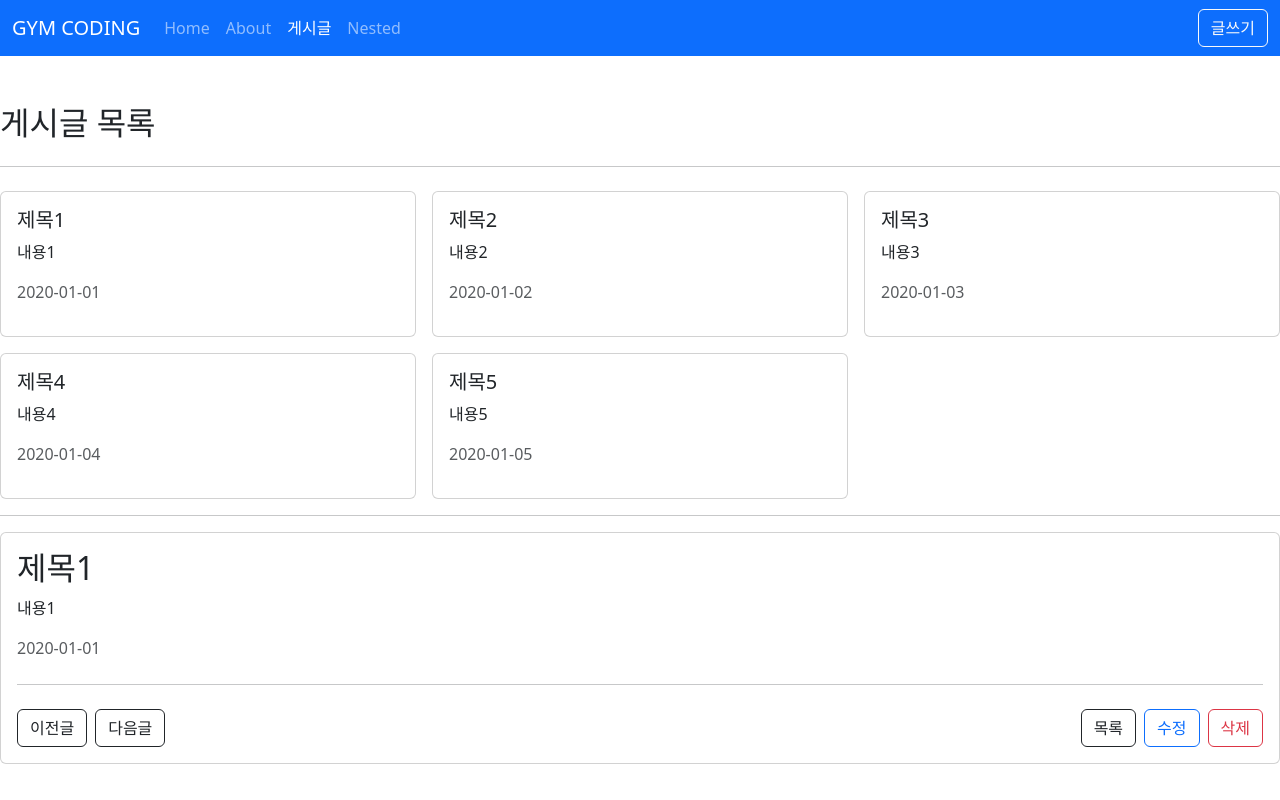
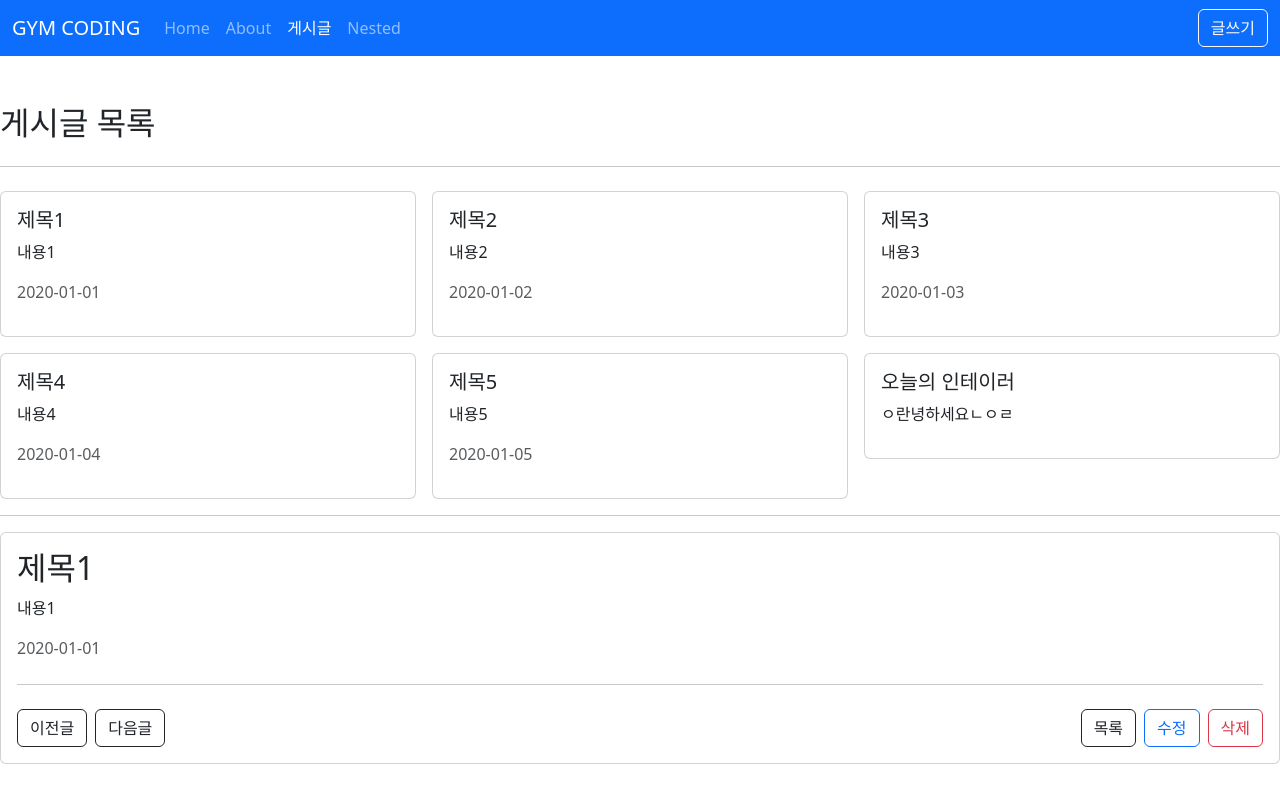
Before and after one commit to lejehwan/vue3-posts, a Vue app: page /posts in a window 1280 px wide. Built offline with nearby package versions, Linux system fonts and the light colour scheme; data requests are answered from the project's data file.

Commit message:
게실 CRUD with json-server & axios

```diff
--- /dev/null
+++ b/db.json
@@ -0,0 +1,39 @@
+{
+  "posts": [
+    {
+      "id": 1,
+      "title": "제목1",
+      "content": "내용1",
+      "createdAt": "2020-01-01"
+    },
+    {
+      "id": 2,
+      "title": "제목2",
+      "content": "내용2",
+      "createdAt": "2020-01-02"
+    },
+    {
+      "id": 3,
+      "title": "제목3",
+      "content": "내용3",
+      "createdAt": "2020-01-03"
+    },
+    {
+      "id": 4,
+      "title": "제목4",
+      "content": "내용4",
+      "createdAt": "2020-01-04"
+    },
+    {
+      "id": 5,
+      "title": "제목5",
+      "content": "내용5",
+      "createdAt": "2020-01-05"
+    },
+    {
+      "title": "오늘의 인테이러",
+      "content": "ㅇ란녕하세요ㄴㅇㄹ",
+      "id": 6
+    }
+  ]
+}
--- a/package.json
+++ b/package.json
@@ -5,9 +5,11 @@
     "dev": "vite",
     "build": "vite build",
     "preview": "vite preview --port 5050",
-    "lint": "eslint . --ext .vue,.js,.jsx,.cjs,.mjs --fix --ignore-path .gitignore"
+    "lint": "eslint . --ext .vue,.js,.jsx,.cjs,.mjs --fix --ignore-path .gitignore",
+    "db": "json-server --watch db.json --port 5000"
   },
   "dependencies": {
+    "axios": "^0.27.2",
     "bootstrap": "^5.3.7",
     "bootstrap-icons": "^1.13.1",
     "vue": "^3.2.33",
@@ -19,6 +21,7 @@
     "@vue/eslint-config-prettier": "^7.0.0",
     "eslint": "^8.5.0",
     "eslint-plugin-vue": "^8.2.0",
+    "json-server": "^0.17.4",
     "prettier": "^2.5.1",
     "vite": "^2.9.5"
   }
--- a/src/api/posts.js
+++ b/src/api/posts.js
@@ -1,4 +1,5 @@
-// axios
+import axios from 'axios';
+
 const posts = [
 	{ id: 1, title: '제목1', content: '내용1', createdAt: '2020-01-01' },
 	{ id: 2, title: '제목2', content: '내용2', createdAt: '2020-01-02' },
@@ -8,9 +9,23 @@ const posts = [
 ];
 
 export function getPosts() {
-	return posts;
+	// return posts;
+	return axios.get('http://localhost:5000/posts');
 }
 
 export function getPostById(id) {
-	return posts.find(item => item.id === id);
+	// return posts.find(item => item.id === id);
+	return axios.get(`http://localhost:5000/posts/${id}`);
 }
+
+export function createPost(data) {
+	return axios.post('http://localhost:5000/posts', data);
+}
+
+export function updatePost(id, data) {
+	return axios.put(`http://localhost:5000/posts/${id}`, data);
+}
+
+export function deletePost(id) {
+	return axios.delete(`http://localhost:5000/posts/${id}`);
+}
--- a/src/views/posts/PostCreateView.vue
+++ b/src/views/posts/PostCreateView.vue
@@ -2,14 +2,24 @@
 	<div>
 		<h2>게시글 등록</h2>
 		<hr class="my-4" />
-		<form @submit.prevent>
+		<form @submit.prevent="save">
 			<div class="mb-3">
 				<label for="title" class="form-label">제목</label>
-				<input type="text" class="form-control" id="title" />
+				<input
+					v-model="form.title"
+					type="text"
+					class="form-control"
+					id="title"
+				/>
 			</div>
 			<div class="mb-3">
 				<label for="content" class="form-label">내용</label>
-				<textarea class="form-control" id="content" rows="3"></textarea>
+				<textarea
+					v-model="form.content"
+					class="form-control"
+					id="content"
+					rows="3"
+				></textarea>
 			</div>
 			<div class="pt-4">
 				<button
@@ -26,10 +36,27 @@
 </template>
 
 <script setup>
+import { ref } from 'vue';
 import { useRouter } from 'vue-router';
+import { createPost } from '@/api/posts';
 
 const router = useRouter();
 
+const form = ref({
+	title: null,
+	content: null,
+});
+const save = () => {
+	try {
+		createPost({
+			...form.value,
+			createdAt: Date.now(),
+		});
+		router.push({ name: 'postList' });
+	} catch (error) {
+		console.error(error);
+	}
+};
 const goListPage = () => {
 	router.push({ name: 'postList' });
 };
--- a/src/views/posts/PostDetailView.vue
+++ b/src/views/posts/PostDetailView.vue
@@ -1,8 +1,8 @@
 <template>
 	<div>
-		<h2>{{ form.title }}</h2>
-		<p>{{ form.content }}</p>
-		<p class="text-muted">{{ form.createdAt }}</p>
+		<h2>{{ post.title }}</h2>
+		<p>{{ post.content }}</p>
+		<p class="text-muted">{{ post.createdAt }}</p>
 		<hr class="my-4" />
 		<div class="row g-2">
 			<div class="col-auto">
@@ -21,7 +21,7 @@
 				</button>
 			</div>
 			<div class="col-auto">
-				<button class="btn btn-outline-danger">삭제</button>
+				<button class="btn btn-outline-danger" @click="remove">삭제</button>
 			</div>
 		</div>
 	</div>
@@ -29,7 +29,7 @@
 
 <script setup>
 import { useRouter } from 'vue-router';
-import { getPostById } from '@/api/posts';
+import { deletePost, getPostById } from '@/api/posts';
 import { ref } from 'vue';
 
 const props = defineProps({
@@ -37,13 +37,35 @@ const props = defineProps({
 });
 
 const router = useRouter();
-const form = ref({});
+const post = ref({});
 
-const fectchPost = () => {
-	const data = getPostById(props.id);
-	form.value = { ...data };
+const fectchPost = async () => {
+	try {
+		const { data } = await getPostById(props.id);
+		setPost(data);
+	} catch (error) {
+		console.error(error);
+	}
 };
+
+const setPost = ({ title, content, createdAt }) => {
+	post.value.title = title;
+	post.value.content = content;
+	post.value.createdAt = createdAt;
+};
+
 fectchPost();
+
+const remove = async () => {
+	try {
+		if (confirm('삭제 하시겠습니까?') === false) return;
+		await deletePost(props.id);
+		router.push({ name: 'postList' });
+	} catch (error) {
+		console.error(error);
+	}
+};
+
 const goListPage = () => {
 	router.push({ name: 'postList' });
 };
--- a/src/views/posts/PostEditView.vue
+++ b/src/views/posts/PostEditView.vue
@@ -2,14 +2,24 @@
 	<div>
 		<h2>게시글 수정</h2>
 		<hr class="my-4" />
-		<form @submit.prevent>
+		<form @submit.prevent="edit">
 			<div class="mb-3">
 				<label for="title" class="form-label">제목</label>
-				<input type="text" class="form-control" id="title" />
+				<input
+					v-model="form.title"
+					type="text"
+					class="form-control"
+					id="title"
+				/>
 			</div>
 			<div class="mb-3">
 				<label for="content" class="form-label">내용</label>
-				<textarea class="form-control" id="content" rows="3"></textarea>
+				<textarea
+					v-model="form.content"
+					class="form-control"
+					id="content"
+					rows="3"
+				></textarea>
 			</div>
 			<div class="pt-4">
 				<button
@@ -26,11 +36,43 @@
 </template>
 
 <script setup>
+import { ref } from 'vue';
 import { useRoute, useRouter } from 'vue-router';
+import { getPostById, updatePost } from '@/api/posts';
 
 const router = useRouter();
 const route = useRoute();
 const id = route.params.id;
+
+const form = ref({
+	title: null,
+	content: null,
+});
+
+const fectchPost = async () => {
+	try {
+		const { data } = await getPostById(id);
+		setForm(data);
+	} catch (error) {
+		console.error(error);
+	}
+};
+
+const setForm = ({ title, content }) => {
+	form.value.title = title;
+	form.value.content = content;
+};
+
+fectchPost();
+
+const edit = async () => {
+	try {
+		await updatePost(id, { ...form.value });
+		router.push({ name: 'postDetail', params: { id } });
+	} catch (error) {
+		console.error(error);
+	}
+};
 
 const goDetailPage = () => {
 	router.push({ name: 'postDetail', params: { id } });
--- a/src/views/posts/PostListView.vue
+++ b/src/views/posts/PostListView.vue
@@ -29,8 +29,13 @@ import { useRouter } from 'vue-router';
 
 const router = useRouter();
 const posts = ref([]);
-const fetchPost = () => {
-	posts.value = getPosts();
+const fetchPost = async () => {
+	try {
+		const { data } = await getPosts();
+		posts.value = data;
+	} catch (error) {
+		console.error(error);
+	}
 };
 fetchPost();
 const goPage = id => {
```
Also changed, not shown: 1 other file (tests, documents, lock files or other folders).
